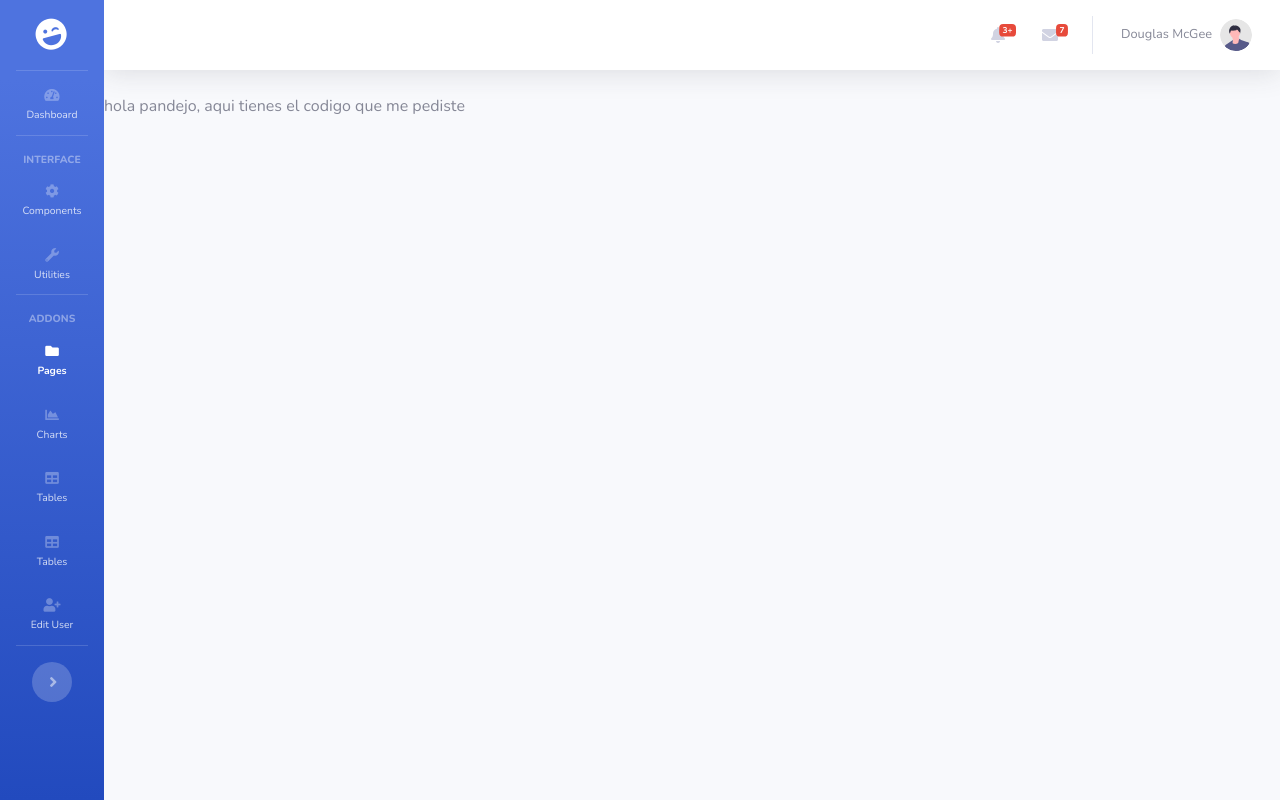
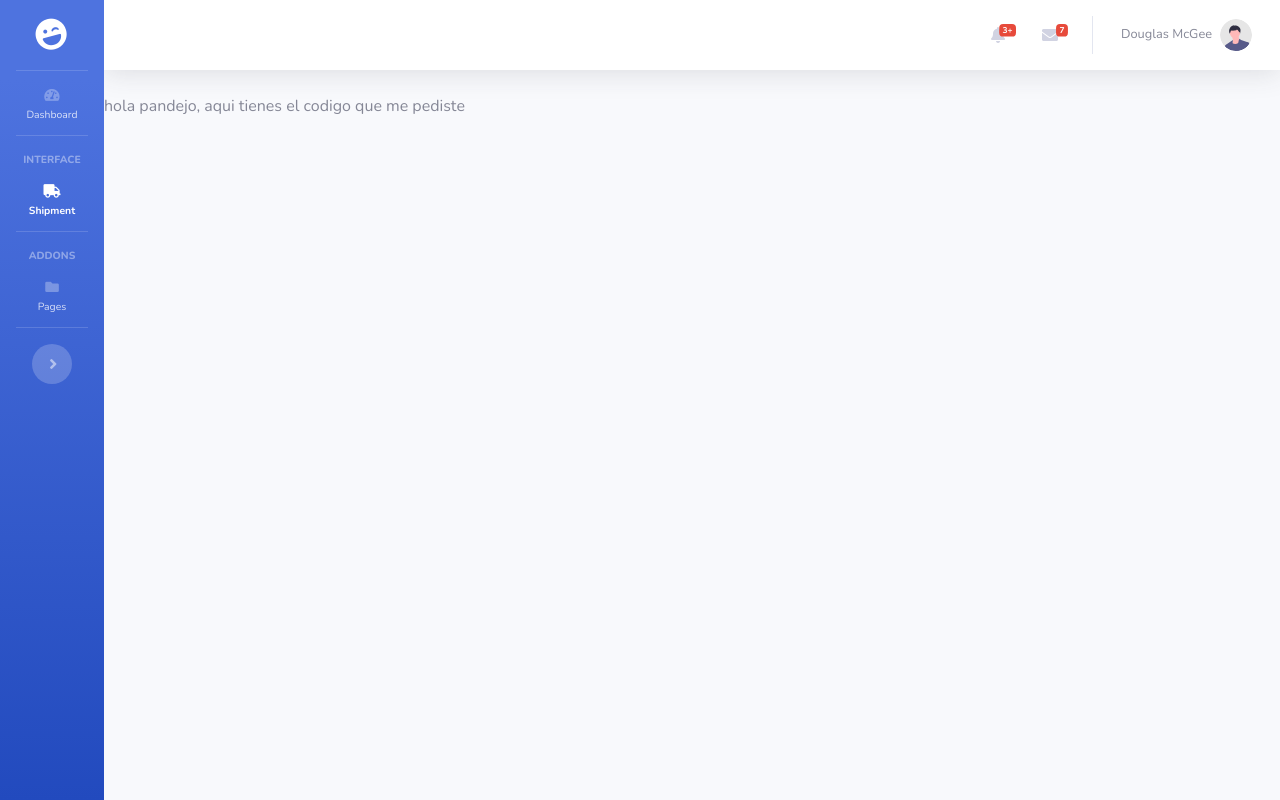
Before and after one commit to hanZ3tton/shipment_remake, a CodeIgniter app: page /shipment_remake/index.php/sample/index in a window 1280 px wide. Run offline with CodeIgniter, Linux system fonts and the light colour scheme.

Commit message:
Sidebar update

```diff
--- a/application/views/layout/sidebar.php
+++ b/application/views/layout/sidebar.php
@@ -26,34 +26,19 @@
         Interface
     </div>
 
-    <!-- Nav Item - Pages Collapse Menu -->
-    <li class="nav-item">
-        <a class="nav-link collapsed" href="#" data-toggle="collapse" data-target="#collapseTwo" aria-expanded="true" aria-controls="collapseTwo">
-            <i class="fas fa-fw fa-cog"></i>
-            <span>Components</span>
-        </a>
-        <div id="collapseTwo" class="collapse" aria-labelledby="headingTwo" data-parent="#accordionSidebar">
-            <div class="bg-white py-2 collapse-inner rounded">
-                <h6 class="collapse-header">Custom Components:</h6>
-                <a class="collapse-item" href="buttons.html">Buttons</a>
-                <a class="collapse-item" href="cards.html">Cards</a>
-            </div>
-        </div>
-    </li>
-
     <!-- Nav Item - Utilities Collapse Menu -->
-    <li class="nav-item">
+    <li class="nav-item active">
         <a class="nav-link collapsed" href="#" data-toggle="collapse" data-target="#collapseUtilities" aria-expanded="true" aria-controls="collapseUtilities">
-            <i class="fas fa-fw fa-wrench"></i>
-            <span>Utilities</span>
+            <i class="fas fa-fw fa-truck"></i>
+            <span>Shipment</span>
         </a>
         <div id="collapseUtilities" class="collapse" aria-labelledby="headingUtilities" data-parent="#accordionSidebar">
             <div class="bg-white py-2 collapse-inner rounded">
-                <h6 class="collapse-header">Custom Utilities:</h6>
-                <a class="collapse-item" href="utilities-color.html">Colors</a>
-                <a class="collapse-item" href="utilities-border.html">Borders</a>
-                <a class="collapse-item" href="utilities-animation.html">Animations</a>
-                <a class="collapse-item" href="utilities-other.html">Other</a>
+                <a class="collapse-item" href="<?= base_url('app/shipment/index') ?>">All Shipment</a>
+                <a class="collapse-item" href="<?= base_url('app/shipment/sub_inbound') ?>">Not yet Processed</a>
+                <a class="collapse-item" href="<?= base_url('app/shipment/order') ?>">Not yet Completed</a>
+                <a class="collapse-item" href="<?= base_url('app/shipment/completed') ?>">Completed</a>
+                <a class="collapse-item" href="<?= base_url('app/shipment/outbound') ?>">Outbound</a>
             </div>
         </div>
     </li>
@@ -67,7 +52,7 @@
     </div>
 
     <!-- Nav Item - Pages Collapse Menu -->
-    <li class="nav-item active">
+    <li class="nav-item">
         <a class="nav-link collapsed" href="#" data-toggle="collapse" data-target="#collapsePages" aria-expanded="false" aria-controls="collapsePages">
             <i class="fas fa-fw fa-folder"></i>
             <span>Pages</span>
@@ -86,36 +71,7 @@
         </div>
     </li>
 
-    <!-- Nav Item - Charts -->
-    <li class="nav-item">
-        <a class="nav-link" href="charts.html">
-            <i class="fas fa-fw fa-chart-area"></i>
-            <span>Charts</span></a>
-    </li>
 
-
-    <!-- Nav Item - Tables -->
-    <li class="nav-item">
-        <a class="nav-link" href="tables.html">
-            <i class="fas fa-fw fa-table"></i>
-            <span>Tables</span></a>
-    </li>
-
-    <!-- Nav Item - Tables -->
-    <li class="nav-item">
-        <a class="nav-link" href="tables.html">
-            <i class="fas fa-fw fa-table"></i>
-            <span>Tables</span>
-        </a>
-    </li>
-
-    <!-- Nav Item - Add User -->
-    <li class="nav-item">
-        <a class="nav-link" href="<?= base_url('app/Dashboard/edituser') ?>">
-            <i class="fas fa-user-plus"></i>
-            <span>Edit User</span>
-        </a>
-    </li>
 
     <!-- Divider -->
     <hr class="sidebar-divider d-none d-md-block">
```
